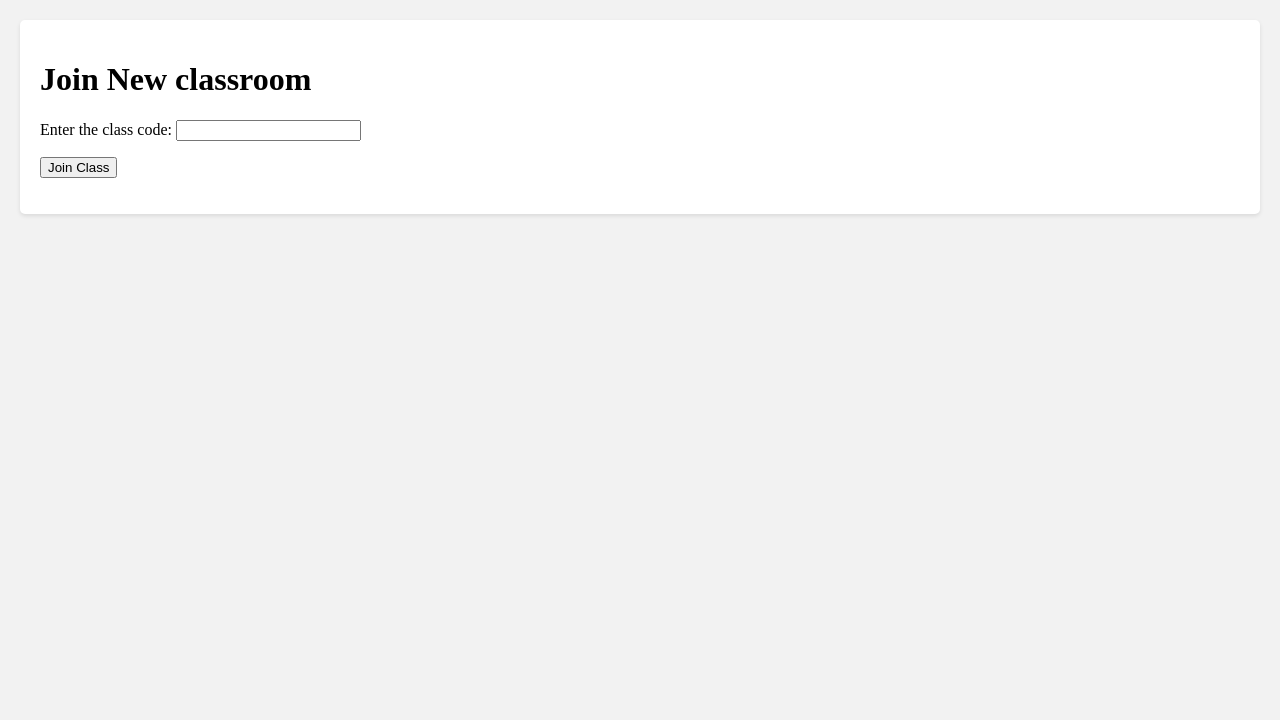
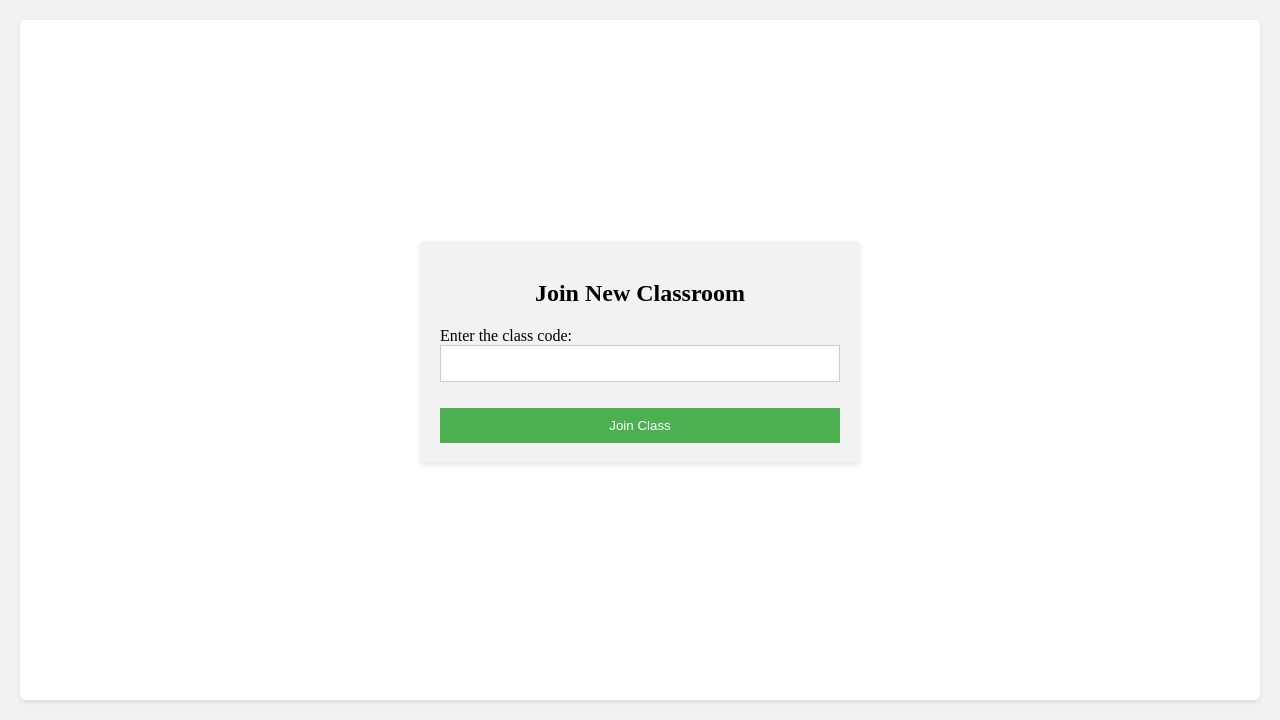
Before and after one commit to dmytromk/checkYourKnowledge, a Django app: page /chat/join_classroom/ in a window 1280 px wide. Shown: the part 98-818 px from the top of the page. Before the commit the page ends 314 px from the top, so only its background shows below. Run offline with Django 4.2, Linux system fonts and the light colour scheme; the visitor is signed in with stand-in values (Sample User, id 1).

Commit message:
Some UI fixes

```diff
--- a/djangoApp/account/forms.py
+++ b/djangoApp/account/forms.py
@@ -45,9 +45,6 @@ class RegistrationForm(UserCreationForm, BaseCleanedEmailClass, BaseCleanedUsern
     class Meta:
         model = User
         fields = ("username", "email", "first_name", "last_name", "password1", "password2")
-        widgets = {
-            "first_name": forms.TextInput(attrs={'class': 'form-control', 'placeholder': 'Enter your first name'})
-        }
 
     def save(self, commit=True):
         user = super(RegistrationForm, self).save(commit=False)
--- a/djangoApp/account/templates/registration.html
+++ b/djangoApp/account/templates/registration.html
@@ -1,5 +1,6 @@
 {% extends "base.html" %}
 {% block title %}Registration{% endblock %}
+
 {% block styles %}
     <style>
         body {
--- a/djangoApp/chatrooms/templates/join_classroom.html
+++ b/djangoApp/chatrooms/templates/join_classroom.html
@@ -1,11 +1,91 @@
 {% extends "base.html" %}
 {% block title %}Join New Classroom{% endblock %}
+
+{% block styles %}
+    <style>
+        .card h2 {
+            font-size: 24px;
+            text-align: center;
+            margin-bottom: 20px;
+        }
+
+        .card input[type="text"],
+        .card input[type="password"] {
+            width: 100%;
+            padding: 10px;
+            margin-bottom: 10px;
+            border: 1px solid #ccc;
+        }
+
+        .card input[type="submit"] {
+            width: 100%;
+            padding: 10px;
+            background-color: #4CAF50;
+            color: #fff;
+            border: none;
+            cursor: pointer;
+        }
+
+        .card p.text-center {
+            font-size: 14px;
+            text-align: center;
+            margin-top: 10px;
+        }
+
+        .card p.text-center a {
+            color: #4CAF50;
+            text-decoration: none;
+        }
+
+        .card p.text-center a:hover {
+            text-decoration: underline;
+        }
+
+        .classjoin_fields {
+            display: flex;
+            justify-content: center;
+            align-items: center;
+            height: 80vh;
+            min-height: 280px;
+        }
+
+        .classjoin_fields h1 {
+            font-size: 24px;
+            text-align: center;
+            margin-bottom: 20px;
+        }
+
+        .classjoin_fields form {
+            width: 400px;
+            padding: 20px;
+            background-color: #f2f2f2;
+            border-radius: 4px;
+            box-shadow: 0 2px 4px rgba(0, 0, 0, 0.1);
+        }
+
+        .classjoin_fields form input[type="text"] {
+            width: 100%;
+            padding: 10px;
+            margin-bottom: 10px;
+            border: 1px solid #ccc;
+        }
+
+        .classjoin_fields form button[type="submit"] {
+            width: 100%;
+            padding: 10px;
+            background-color: #4CAF50;
+            color: #fff;
+            border: none;
+            cursor: pointer;
+        }
+    </style>
+{% endblock %}
+
 {% block content %}
-
     <div class="classjoin_fields">
-        <h1>Join New classroom</h1>
-        <form method="post">
+        <form method="post" class="card">
             {% csrf_token %}
+            <h2 class="text-center">Join New Classroom</h2>
             {{ form.as_p }}
             <button type="submit">Join Class</button>
         </form>
--- a/djangoApp/chatrooms/views.py
+++ b/djangoApp/chatrooms/views.py
@@ -1,12 +1,13 @@
 from django.shortcuts import render, redirect
 from django.utils.safestring import mark_safe
+from django import forms
 import json
 from django.contrib.auth.decorators import login_required
 from .forms import *
 from .models import Classroom, ClassroomUserList
 from . import JsonConverter
 
-
+@login_required
 def home(request):
     classroomlist = []
     if request.user.is_authenticated:
@@ -85,6 +86,8 @@ def join_class(request):
                     new_user.user = request.user
                     new_user.save()
                     return redirect(f'/chat/{classroom.token}')
+            else:
+                form.add_error('code', 'Invalid code. Please enter a valid code.')
     else:
         form = JoinClassForm()
 
--- a/djangoApp/templates/base.html
+++ b/djangoApp/templates/base.html
@@ -86,8 +86,27 @@
         .loader-wrapper.active {
             opacity: 1;
             visibility: visible;
+
+        h1 {
+            font-size: 24px;
+            margin-bottom: 20px;
+        }
+
+        p {
+            font-size: 16px;
+        }
+
+        a {
+            color: #4CAF50;
+            text-decoration: none;
+        }
+
+        a:hover {
+            text-decoration: underline;
         }
     </style>
+    {% block styles %}
+    {% endblock %}
     <!--
     <link href="{% static 'css/base.css' %}" rel="stylesheet">
     -->
```
Also changed, not shown: djangoApp/account/templates/logged_out.html (+4 -20 lines), djangoApp/account/templates/login.html (+9 -3 lines), djangoApp/chatrooms/templates/create_classroom.html (+91 -1 lines), djangoApp/chatrooms/templates/home.html (+9 -11 lines), djangoApp/chatrooms/templates/task.html (+5 -7 lines).
